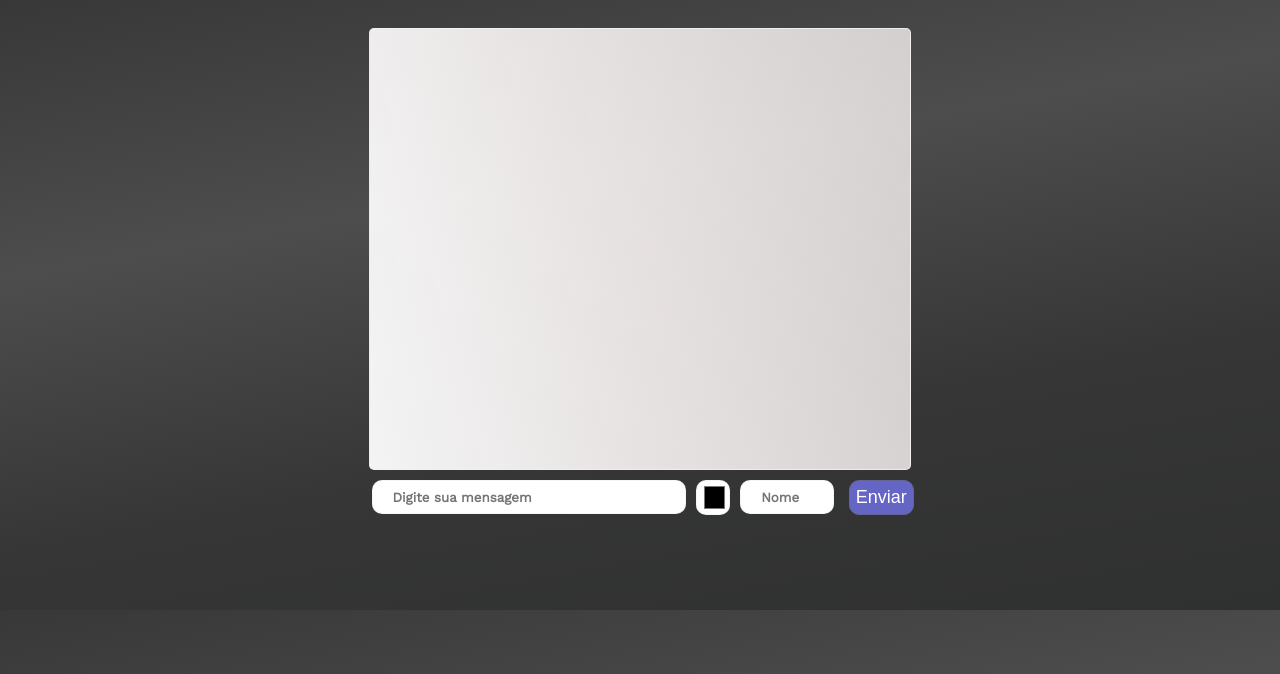
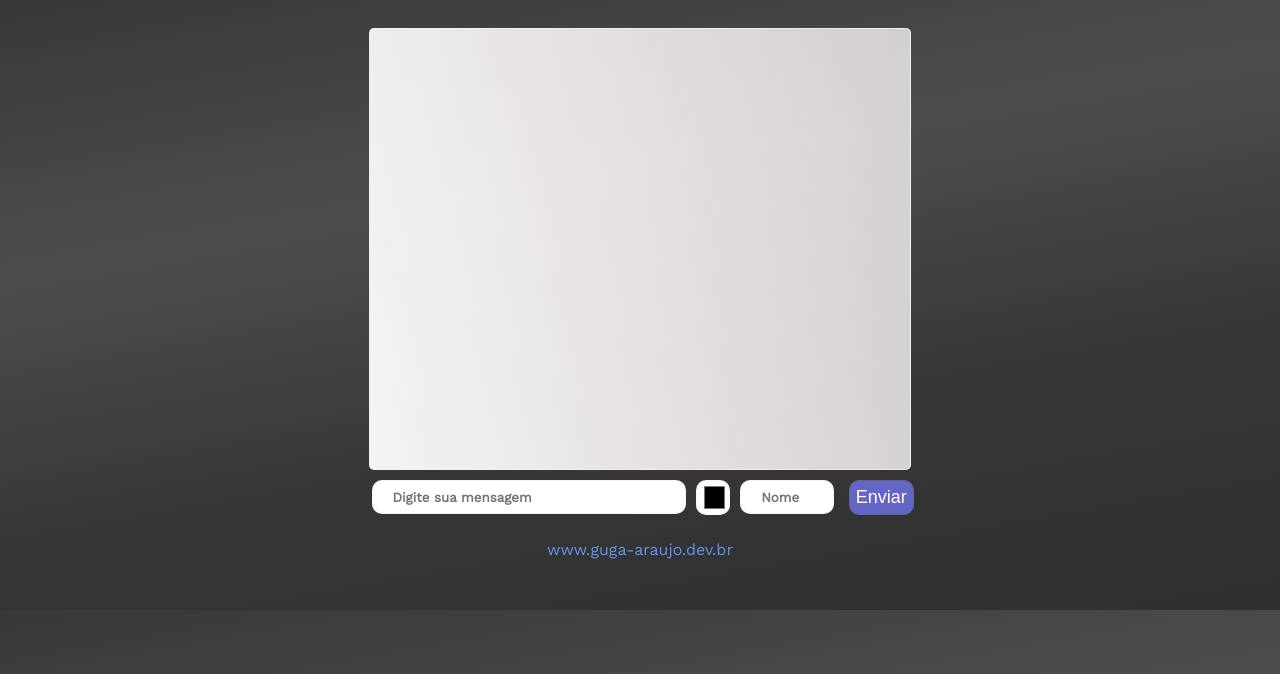
Before and after one commit to GugaAraujo/websocket-chat-project, a website: page public/index.html in a window 1280 px wide. Drawn offline with nearby package versions, Linux system fonts and the light colour scheme; no server answers.

Commit message:
Add: Footer

```diff
--- a/public/index.html
+++ b/public/index.html
@@ -45,5 +45,8 @@
 
         <script src="script.js"></script>
     </div>
+    <footer>
+        <a href="https://www.guga-araujo.dev.br" target="_blank">www.guga-araujo.dev.br</a>
+    </footer>
 </body>
 </html>
--- a/public/style.scss
+++ b/public/style.scss
@@ -287,3 +287,15 @@ input{
         width: 335px;
     }
 }
+footer{
+    padding-top: 20px;
+    text-align: center;
+    a{
+        text-decoration: none;
+        color: cornflowerblue;
+        &:visited{
+            color: cornflowerblue;
+        }
+    }
+
+}
```
Also changed, not shown: public/style.css, 1 other file.
